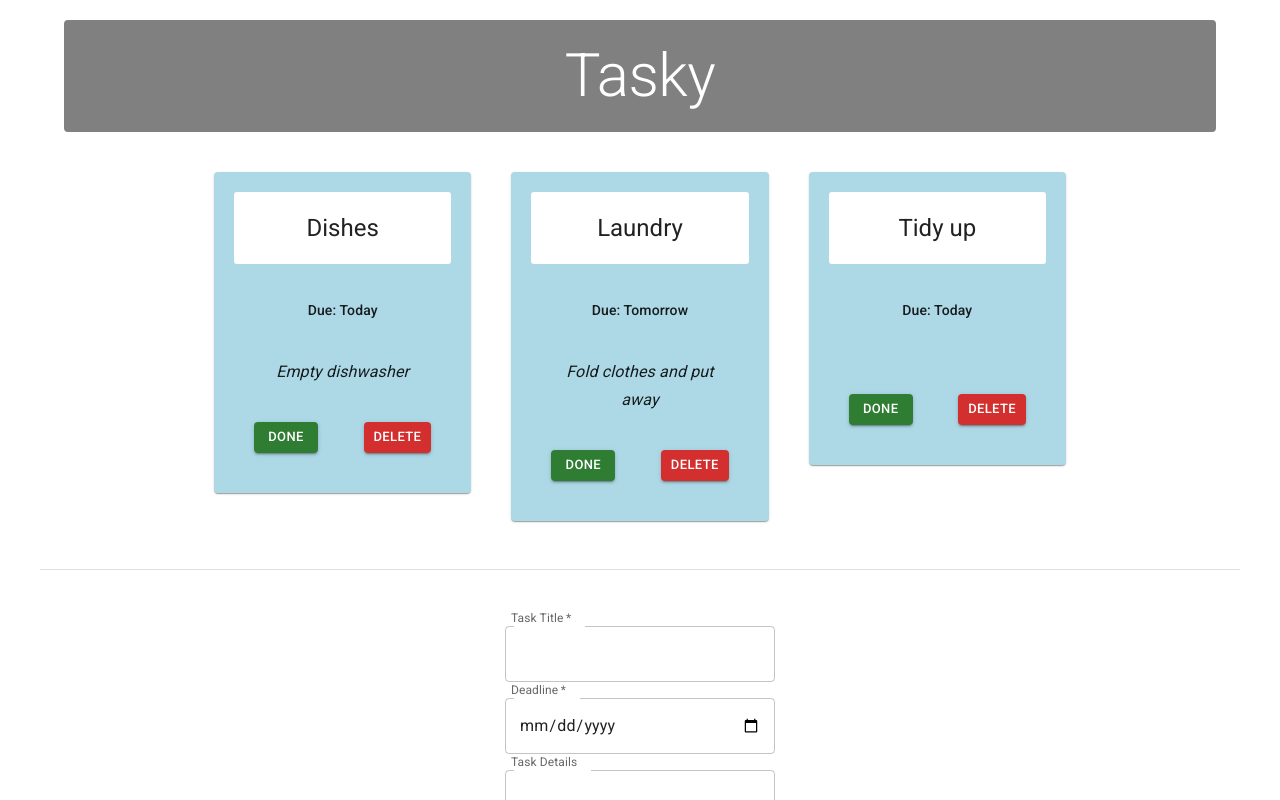
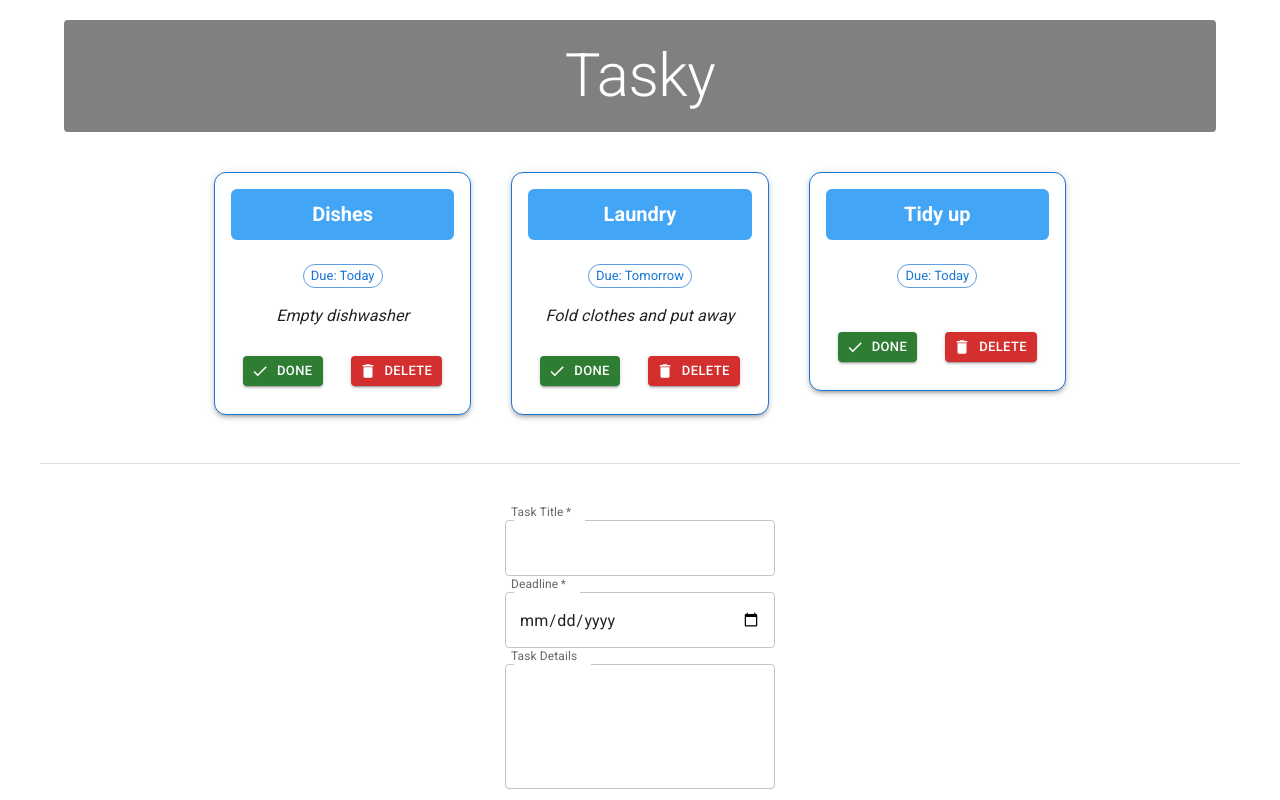
Before and after one commit to daniel-wall06/react-basics-labs, a React (Vite) app in the folder tasky/: page / in a window 1280 px wide. Shown: the top 800 px of the page. Built offline with nearby package versions, Linux system fonts and the light colour scheme.

Commit message:
Tasky Lab 3 Exercises done

```diff
--- a/tasky/src/components/Task.jsx
+++ b/tasky/src/components/Task.jsx
@@ -7,48 +7,54 @@ import CardContent from '@mui/material/CardContent';
 import CardHeader from '@mui/material/CardHeader';
 import Grid from '@mui/material/Grid';
 import Typography from '@mui/material/Typography';
+import Chip from '@mui/material/Chip';
+import CheckIcon from '@mui/icons-material/Check';
+import DeleteIcon from '@mui/icons-material/Delete';
 
 const Task = (props) => {
   return (
-    <Grid key={props.id} size={{ xs: 12, md: 4 }}>
+    <Grid key={props.id} size={{ xs: 12, sm: 6, md: 4 }}>
       <Card
         sx={{
-          backgroundColor: props.done ? 'lightgrey' : 'lightblue',
-          padding: '20px'
+          backgroundColor: props.done ? 'grey.200' : 'background.paper',
+          padding: '16px',
+          borderRadius: 3,
+          boxShadow: 3,
+          border: props.done ? '1px solid #ccc' : '1px solid #1976d2',
+          transition: '0.3s',
+          '&:hover': {
+            boxShadow: 6,
+          }
         }}
       >
         <CardHeader
           title={props.title}
           sx={{
-            backgroundColor: 'white',
-            borderRadius: '3px',
-            padding: '20px',
-            textAlign: 'center'
+            backgroundColor: props.done ? 'grey.400' : 'primary.light',
+            color: 'white',
+            borderRadius: '6px',
+            padding: '12px',
+            textAlign: 'center',
+            '& .MuiCardHeader-title': {
+              fontWeight: 'bold',
+              fontSize: '1.25rem',
+            }
           }}
         />
         <CardContent>
-          <Box
-            sx={{
-              display: 'flex',
-              justifyContent: 'center',
-              alignItems: 'baseline',
-              mb: 2,
-              padding: '20px'
-            }}
-          >
-            <Typography
-              component="p"
-              variant="subtitle2"
-              color="text.primary"
-            >
-              Due: {props.deadline}
-            </Typography>
+          <Box sx={{ display: 'flex', justifyContent: 'center', my: 1 }}>
+            <Chip
+              label={`Due: ${props.deadline}`}
+              color={props.done ? "default" : "primary"}
+              variant="outlined"
+              size="small"
+            />
           </Box>
           <Typography
             component="p"
-            variant="subtitle1"
+            variant="body1"
             align="center"
-            sx={{ fontStyle: 'italic' }}
+            sx={{ fontStyle: 'italic', color: 'text.primary', mt: 2 }}
           >
             {props.description}
           </Typography>
@@ -56,13 +62,14 @@ const Task = (props) => {
         <CardActions
           sx={{
             justifyContent: 'space-between',
-            padding: '20px'
+            padding: '12px'
           }}
         >
           <Button
             variant="contained"
             size="small"
             color="success"
+            startIcon={<CheckIcon />}
             onClick={props.markDone}
           >
             Done
@@ -71,6 +78,7 @@ const Task = (props) => {
             variant="contained"
             size="small"
             color="error"
+            startIcon={<DeleteIcon />}
             onClick={props.deleteTask}
           >
             Delete
```
Also changed, not shown: tasky/src/App.css (line endings or trailing spaces).
